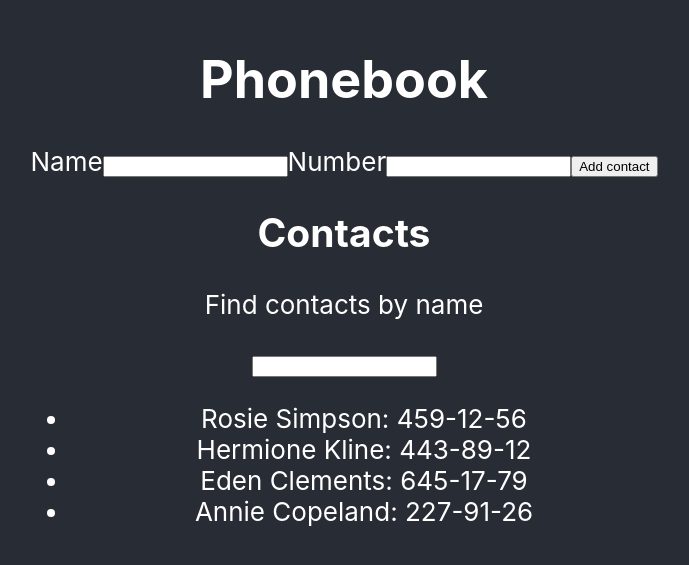
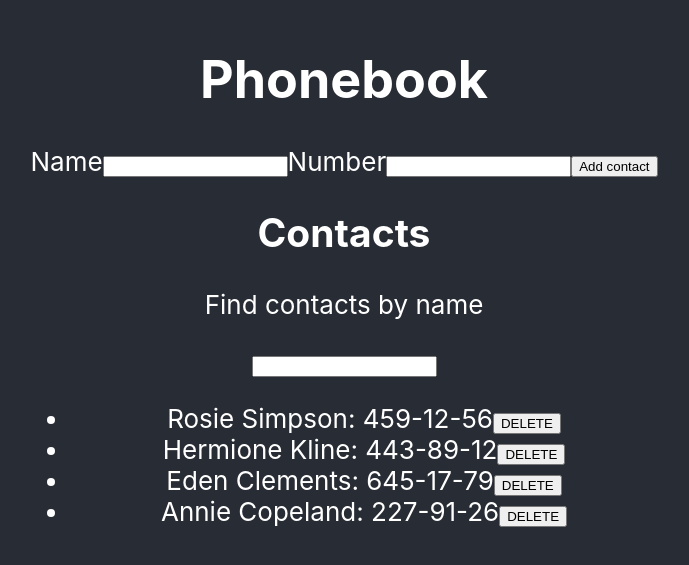
Before and after one commit to PatrycjaNowakowska/goit-react-hw-03-phonebook, a React (Create React App) app: page / in a window 1280 px wide. Shown: the part 117-682 px from the top of the page, without its empty margins (296-985 px from the left). Built offline with nearby package versions, Linux system fonts and the light colour scheme.

Commit message:
task 6 - delete btns

```diff
--- a/src/components/ContactList/ContactList.jsx
+++ b/src/components/ContactList/ContactList.jsx
@@ -1,13 +1,14 @@
 import React from 'react'
 
-const ContactList = ({ filter, contacts }) => {
+const ContactList = ({ filter, contacts, deleteContact }) => {
     return (
         <div>
          <ul>
           {filter === ""
             ? contacts.map(({ id, name, number }) => (
                 <li key={id}>
-                  {name}: {number}
+                    {name}: {number}
+                    <button type="button" onClick={() => deleteContact(id)}>DELETE</button>
                 </li>
               ))
             : contacts
@@ -16,7 +17,8 @@ const ContactList = ({ filter, contacts }) => {
                 )
                 .map(({ id, name, number }) => (
                   <li key={id}>
-                    {name}: {number}
+                        {name}: {number}
+                        <button type="button" onClick={() => deleteContact(id)}>DELETE</button>
                   </li>
                 ))}
         </ul>
--- a/src/components/Phonebook/Phonebook.jsx
+++ b/src/components/Phonebook/Phonebook.jsx
@@ -45,6 +45,13 @@ class Phonebook extends Component {
     console.log(this.state.filter);
   };
 
+    deleteContact = (numID) => {
+    this.setState((state) => ({
+      ...state,
+      contacts: this.state.contacts.filter(({ id }) => id !== numID),
+    }))
+  }
+
   handleSubmit = (e) => {
     e.preventDefault();
     let arrayOfContactsNames = this.state.contacts.map((arr) => arr.name);
@@ -83,7 +90,11 @@ class Phonebook extends Component {
         />
         <h2>Contacts</h2>
         <Filter filterInput={this.filterInput} />
-        <ContactList filter={this.state.filter} contacts={this.state.contacts} />
+        <ContactList
+          filter={this.state.filter}
+          contacts={this.state.contacts}
+          deleteContact={this.deleteContact}
+        />
       </div>
     );
   }
```
